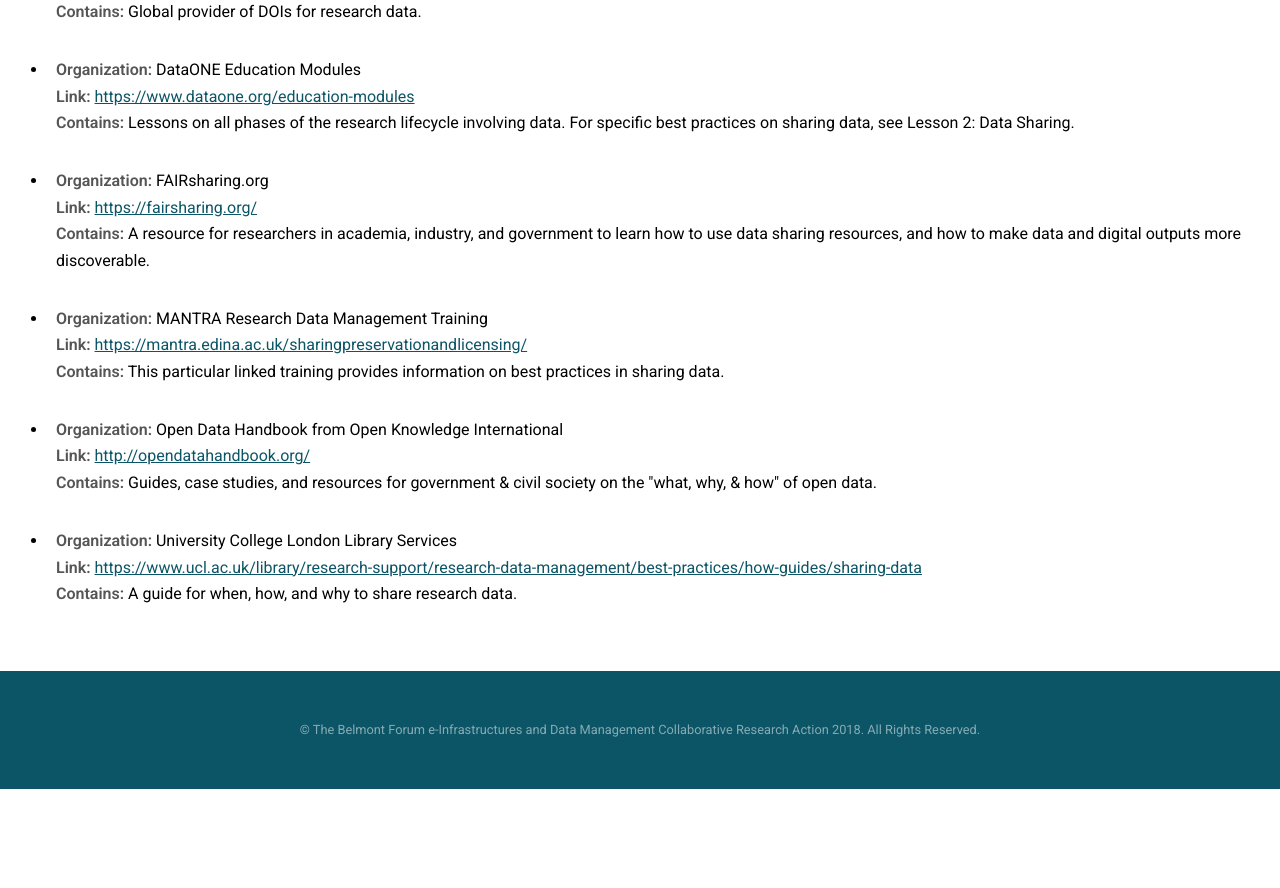
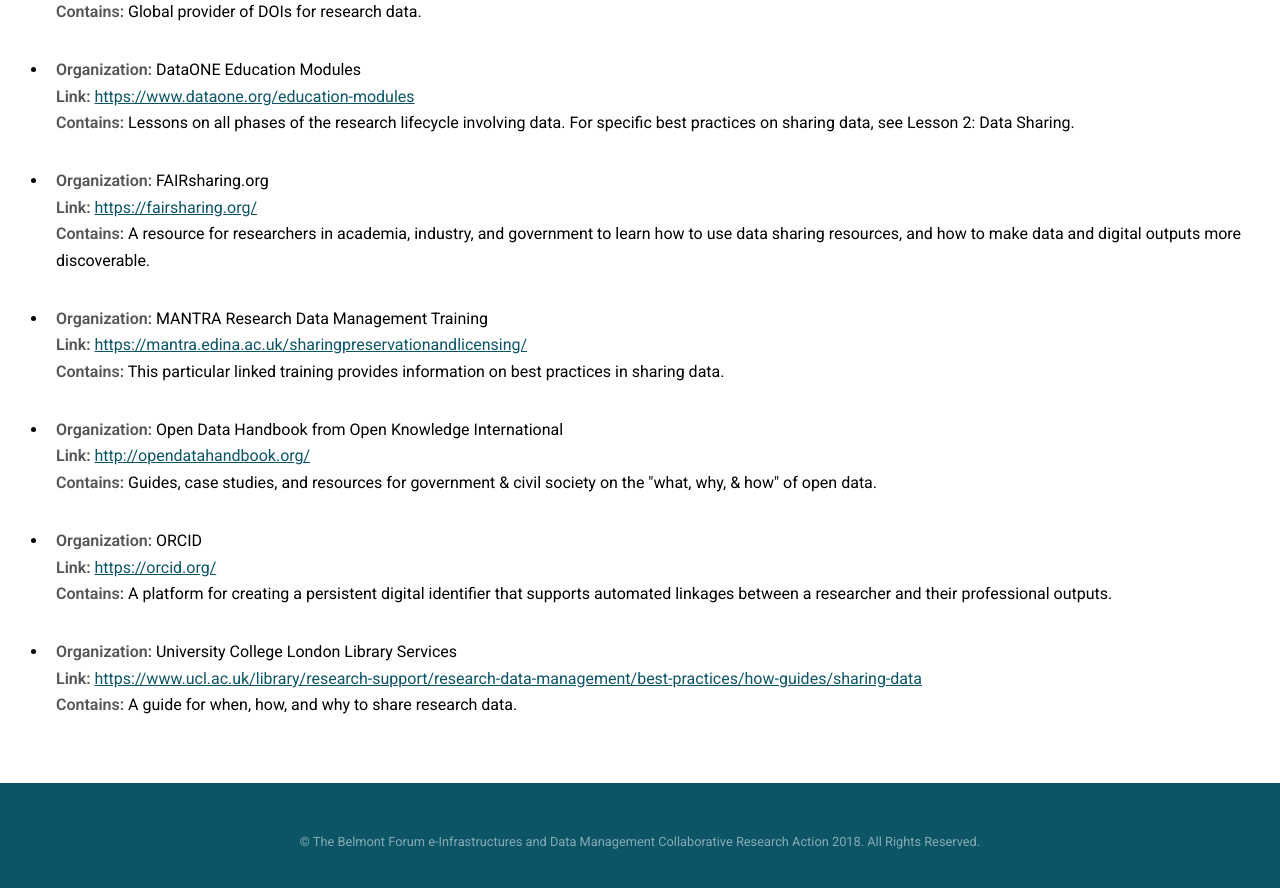
Before and after one commit to bfe-inf/toolkit, a Jekyll site: the page built from bp&s-sharing.html, in a window 1280 px wide and 900 px high, scrolled down 731 px. Shown: the top 888 px of the window. Built offline with Jekyll 4.4.1, drawn with Linux system fonts in a browser that asks for light colours; before the commit the page ends 1520 px from its top, so only the background shows below that.

Commit message:
Update bp&s-sharing.html

```diff
--- a/bp&s-sharing.html
+++ b/bp&s-sharing.html
@@ -89,6 +89,11 @@
 		   				<strong>Contains:</strong> Guides, case studies, and resources for government & civil society on the "what, why, & how" of open data. </li>
 					</ul>
 					<ul>
+						<li><strong>Organization:</strong> ORCID<br/>
+             	   				<strong>Link:</strong> <a href="https://orcid.org/" target="_blank">https://orcid.org/</a><br/>
+		   				<strong>Contains:</strong> A platform for creating a persistent digital identifier that supports automated linkages between a researcher and their professional outputs. </li>
+					</ul>
+					<ul>
 						<li><strong>Organization:</strong> University College London Library Services<br/>
              	   				<strong>Link:</strong> <a href="https://www.ucl.ac.uk/library/research-support/research-data-management/best-practices/how-guides/sharing-data" target="_blank">https://www.ucl.ac.uk/library/research-support/research-data-management/best-practices/how-guides/sharing-data</a><br/>
 		   				<strong>Contains:</strong> A guide for when, how, and why to share research data. </li>
```
